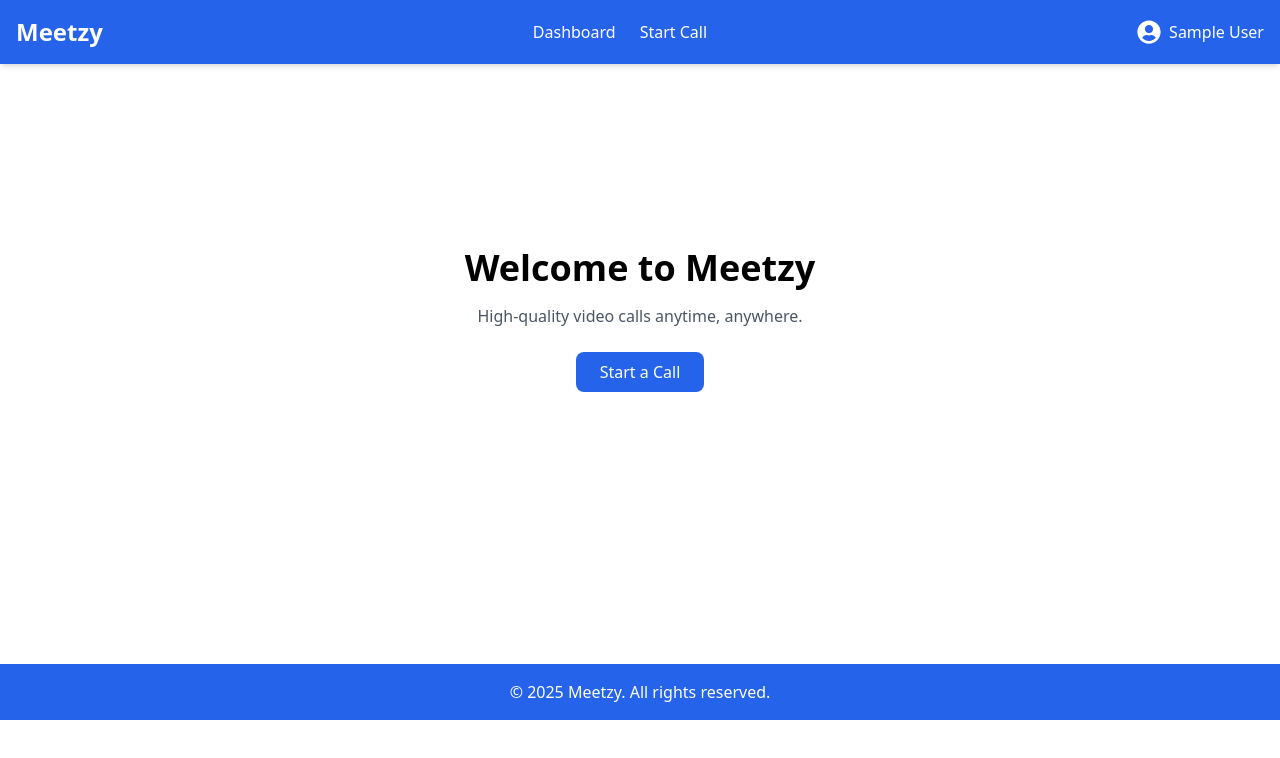
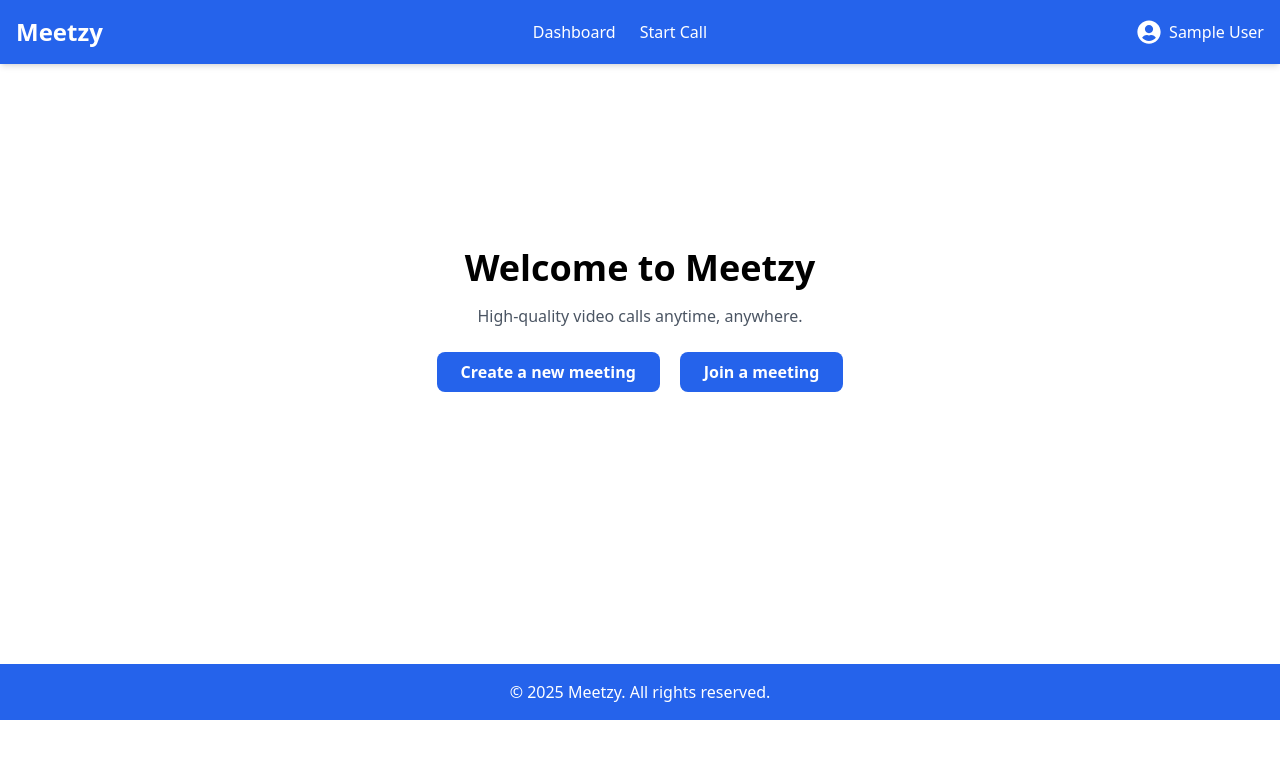
Before and after one commit to FaisalHasanEmon/Meetzy, a React (Vite) app: page / in a window 1280 px wide. Shown: the top 758 px of the page. Built offline with nearby package versions, Linux system fonts and the light colour scheme; no server answers; sample sign-in values are in the browser's storage.

Commit message:
Faisal: Create a new meeting and join a new meeting button created

```diff
--- a/src/Pages/Home/Home/Home.jsx
+++ b/src/Pages/Home/Home/Home.jsx
@@ -7,12 +7,20 @@ function Home() {
       <p className="mt-4 text-gray-600">
         High-quality video calls anytime, anywhere.
       </p>
-      <Link
-        to="/call"
-        className="mt-6 px-6 py-2 bg-blue-600 text-white rounded-lg"
-      >
-        Start a Call
-      </Link>
+      <div className="flex justify-center items-center gap-5">
+        <Link
+          to="/call"
+          className="mt-6 px-6 py-2 bg-blue-600 text-white font-bold rounded-lg"
+        >
+          Create a new meeting
+        </Link>
+        <Link
+          to="/call"
+          className="mt-6 px-6 py-2 bg-blue-600 text-white font-bold rounded-lg"
+        >
+          Join a meeting
+        </Link>
+      </div>
     </div>
   );
 }
```
